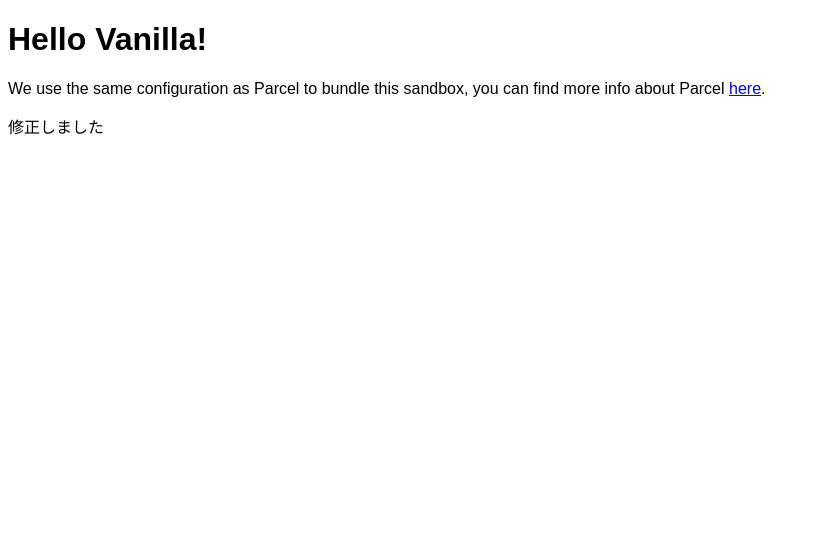
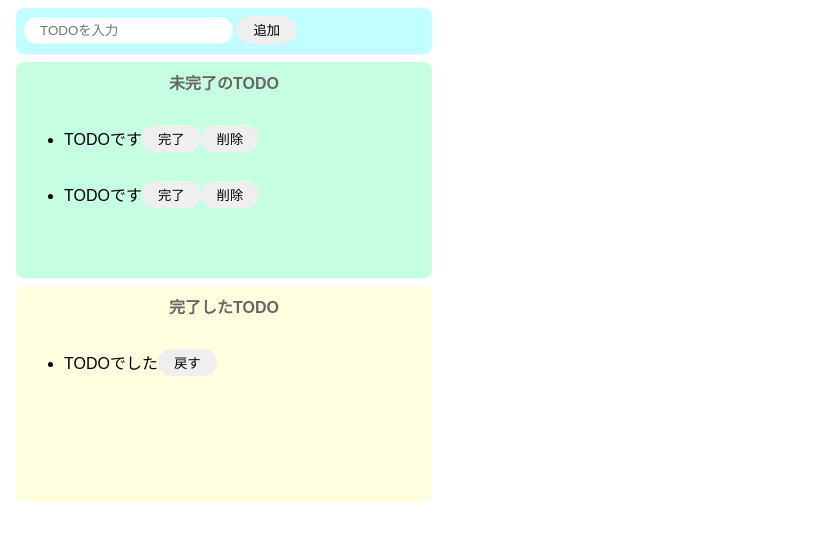
Before and after one commit to 5coin-otsuka/todo-javascript, a website built with Parcel: page index.html in a window 1280 px wide. Shown: the whole page, without its empty margins (0-819 px from the left). Built offline with nearby package versions, Linux system fonts and the light colour scheme.

Commit message:
タスクの追加機能（ボタン）まで完了

```diff
--- a/index.html
+++ b/index.html
@@ -6,9 +6,42 @@
   </head>
 
   <body>
-    <div id="app"></div>
-    <p>修正しました</p>
+    <div class="input-area">
+      <input id="add-text" placeholder="TODOを入力" />
+      <button id="add-button">追加</button>
+    </div>
 
-    <script src="src/index.js"></script>
+    <div class="incomplete-area">
+      <p class="title">未完了のTODO</p>
+      <ul id="incomplete-list">
+        <li>
+          <div class="list-row">
+            <p>TODOです</p>
+            <button>完了</button>
+            <button>削除</button>
+          </div>
+        </li>
+        <li>
+          <div class="list-row">
+            <p>TODOです</p>
+            <button>完了</button>
+            <button>削除</button>
+          </div>
+        </li>
+      </ul>
+    </div>
+
+    <div class="complete-area">
+      <p class="title">完了したTODO</p>
+      <ul>
+        <li>
+          <div class="list-row">
+            <p>TODOでした</p>
+            <button>戻す</button>
+          </div>
+        </li>
+      </ul>
+    </div>
   </body>
+  <script src="src/index.js"></script>
 </html>
--- a/src/index.js
+++ b/src/index.js
@@ -1,10 +1,55 @@
 import "./styles.css";
 
-document.getElementById("app").innerHTML = `
-<h1>Hello Vanilla!</h1>
-<div>
-  We use the same configuration as Parcel to bundle this sandbox, you can find more
-  info about Parcel
-  <a href="https://parceljs.org" target="_blank" rel="noopener noreferrer">here</a>.
-</div>
-`;
+const onClickAdd = () => {
+  const inputText = document.getElementById("add-text").value;
+  document.getElementById("add-text").value = "";
+
+  //   以下のDOMをJSで生成する
+  //   <li>
+  //   <div class="list-row">
+  //     <p>TODOです</p>
+  //     <button>完了</button>
+  //     <button>削除</button>
+  //   </div>
+  //   </li>
+
+  // liタグ生成
+  const li = document.createElement("li");
+
+  // div生成：createElement:JS上でDOM生成
+  const div = document.createElement("div");
+  div.className = "list-row";
+
+  // 　liタグの子要素に各要素を設定
+  li.appendChild(div);
+
+  const p = document.createElement("p");
+  // タグ内に文字列生成：innerText:TODOに入力した内容を生成する
+  p.innerText = inputText;
+
+  // button(完了)タグ生成
+  const completeButton = document.createElement("button");
+  completeButton.innerText = "完了";
+  completeButton.addEventListener("click", () => {
+    alert("完了");
+  });
+
+  // button(完了)タグ生成
+  const deleteButton = document.createElement("button");
+  deleteButton.innerText = "削除";
+  deleteButton.addEventListener("click", () => {
+    alert("削除");
+  });
+
+  // 　divタグの子要素に各要素を設定
+  div.appendChild(p);
+  div.appendChild(completeButton);
+  div.appendChild(deleteButton);
+
+  // 未完了リストに追加
+  document.getElementById("incomplete-list").appendChild(li);
+};
+
+document
+  .getElementById("add-button")
+  .addEventListener("click", () => onClickAdd());
--- a/src/styles.css
+++ b/src/styles.css
@@ -1,3 +1,61 @@
 body {
   font-family: sans-serif;
 }
+
+input {
+  border-radius: 16px;
+  border: none;
+  padding: 6px 16px;
+  outline: none;
+}
+
+button {
+  border-radius: 16px;
+  border: none;
+  padding: 4px 16px;
+}
+
+button:hover {
+  background-color: #ff7fff;
+  color: #fff;
+  cursor: pointer;
+}
+
+.input-area {
+  background-color: #c1ffff;
+  width: 400px;
+  height: 30px;
+  padding: 8px;
+  margin: 8px;
+  border-radius: 8px;
+}
+
+.incomplete-area {
+  background-color: #c6ffe2;
+  width: 400px;
+  min-height: 200px;
+  padding: 8px;
+  margin: 8px;
+  border-radius: 8px;
+}
+
+.complete-area {
+  background-color: #ffffe0;
+  width: 400px;
+  min-height: 200px;
+  padding: 8px;
+  margin: 8px;
+  border-radius: 8px;
+}
+
+.title {
+  text-align: center;
+  margin-top: 0;
+  font-weight: bold;
+  color: #666;
+}
+
+.list-row {
+  display: flex;
+  align-items: center;
+}
```
